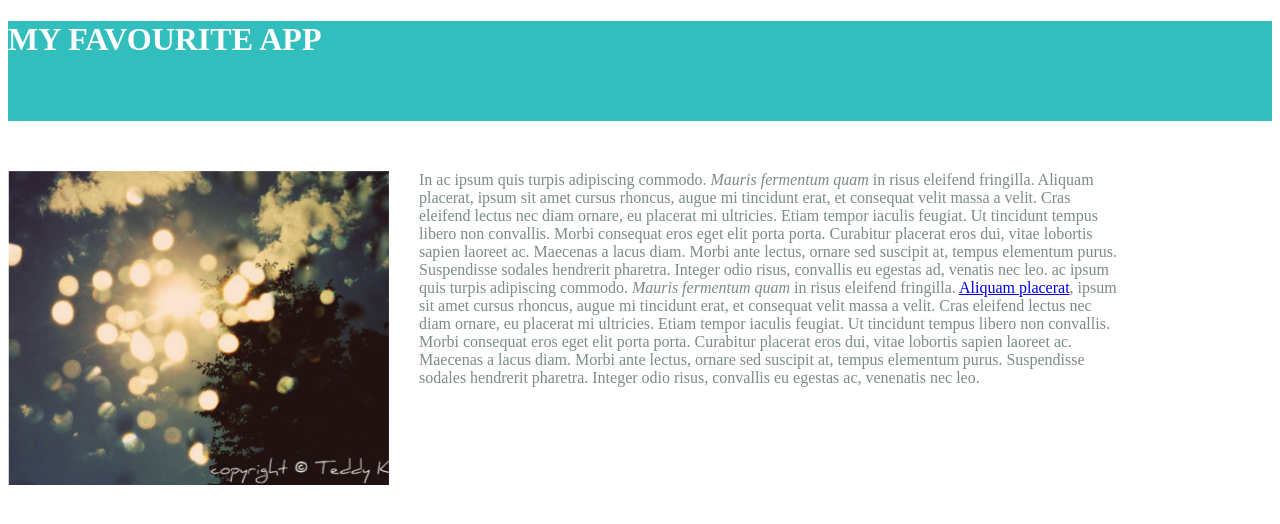
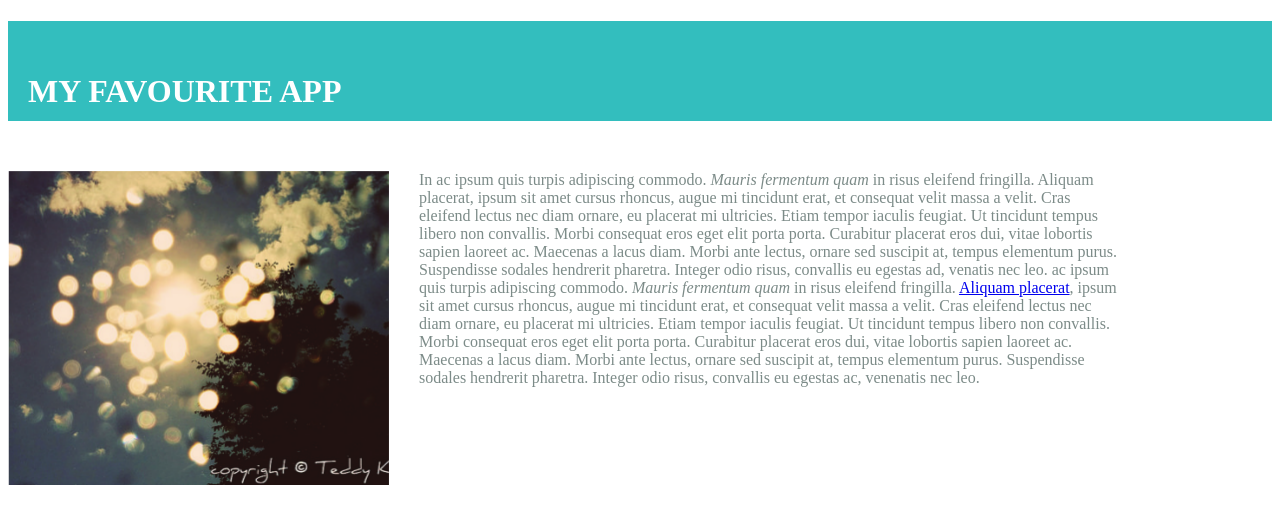
Before and after one commit to dendden/udacity_frontend_toplist, a plain HTML site: page index.html in a window 1280 px wide. Drawn offline with Linux system fonts and the light colour scheme.

Commit message:
Fix text align in header to correspond mockup

```diff
--- a/style.css
+++ b/style.css
@@ -10,6 +10,8 @@
   color: white;
   background-color: #33bebe;
   text-transform: uppercase;
+  line-height: 140px;
+  padding-left: 20px;
   margin-bottom: 50px;
 }
 
```
